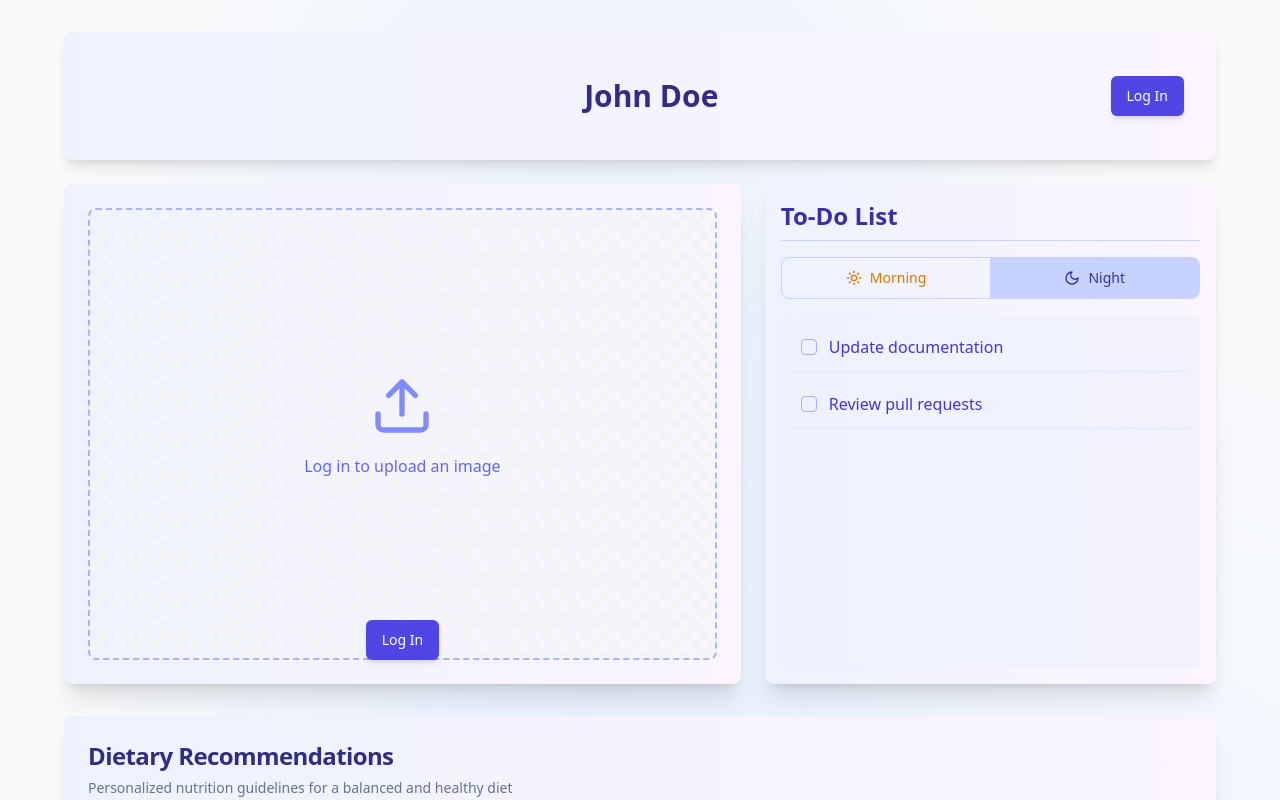
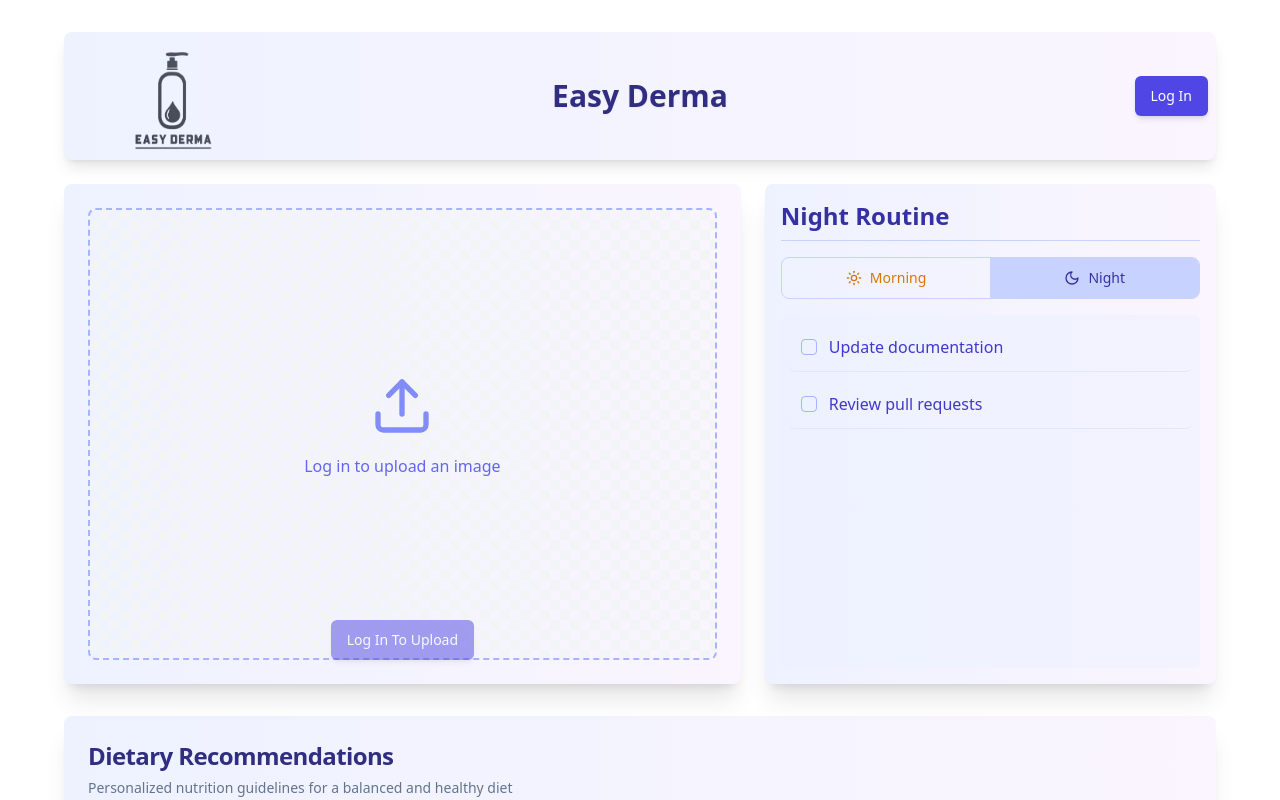
Before and after one commit to SecretariatV/EasyDerma, a Next.js app in the folder client/: page / in a window 1280 px wide. Shown: the top 800 px of the page. Built offline with nearby package versions, Linux system fonts and the light colour scheme.

Commit message:
logo, titles, button logic

```diff
--- a/client/AuthButtons.tsx
+++ b/client/AuthButtons.tsx
@@ -9,38 +9,34 @@ export function AuthButtons( {
     isMorning,
     isAuthenticated,
     loginWithRedirect,
-    logout
+    logout,
+    label = !isAuthenticated ? "Log In" : "Log Out"
 }: {
     isMorning: boolean;
     isAuthenticated: boolean;
     loginWithRedirect: () => void;
-    logout: (options?: LogoutOptions) => void
+    logout: (options?: LogoutOptions) => void;
+    label?: string;
 }) {
 
 
   return (
     <div>
-      {!isAuthenticated ? (
-        <Button onClick={() => loginWithRedirect()}
+      <Button disabled={!isAuthenticated && label != "Log In"} onClick={() => {
+        if(isAuthenticated) {
+          logout({ logoutParams: { returnTo: window.location.origin } });
+        }
+        else {
+          loginWithRedirect();
+        }
+      }}
       className={`shadow-md hover:shadow-lg transition-all ${
           isMorning
             ? "bg-amber-600 hover:bg-amber-700 text-white"
             : "bg-indigo-600 hover:bg-indigo-700 text-white"
         }`}>
-          Log In
+        {label}
       </Button>
-      ) : (
-        <Button
-          onClick={() => logout({ logoutParams: { returnTo: window.location.origin } })}
-          className={`shadow-md hover:shadow-lg transition-all ${
-            isMorning
-              ? "bg-amber-600 hover:bg-amber-700 text-white"
-              : "bg-indigo-600 hover:bg-indigo-700 text-white"
-          }`}
-        >
-          Log Out
-        </Button>
-      )}
     </div>
   );
 }
--- a/client/app/layout.tsx
+++ b/client/app/layout.tsx
@@ -3,7 +3,7 @@ import { AuthProvider } from './providers/AuthProvider';
 import './globals.css'
 
 export const metadata: Metadata = {
-  title: 'v0 App',
+  title: 'Easy Derma',
   description: 'Created with v0',
   generator: 'v0.dev',
 }
--- a/client/app/page.tsx
+++ b/client/app/page.tsx
@@ -13,8 +13,8 @@ import { useAuth0 } from "@auth0/auth0-react"
 
 export type ThemeMode = "morning" | "night"
 
-export default function Home() {
-  const [name, setName] = useState("John Doe")
+export default function Home(){
+  const [name, setName] = useState("Easy Derma")
   const [isLoggedIn, setIsLoggedIn] = useState(false)
   const [imageUrl, setImageUrl] = useState<string | null>(null)
   const [todos, setTodos] = useLocalStorage<Todo[]>("todos", [
@@ -47,9 +47,9 @@ export default function Home() {
 
   return (
     <main
-      className={`min-h-screen p-4 md:p-8 transition-colors duration-300 ${
-        themeMode === "morning" ? "bg-gradient-to-br from-amber-50 to-orange-50" : "bg-gradient-pattern"
-      }`}
+      className={
+        `min-h-screen p-4 md:p-8 transition-colors duration-300`
+      }
     >
       <div className="container mx-auto max-w-6xl">
         <Header
--- a/client/components/header.tsx
+++ b/client/components/header.tsx
@@ -4,6 +4,8 @@ import { Button } from "@/components/ui/button"
 import { Card } from "@/components/ui/card"
 import type { ThemeMode } from "@/app/page"
 import { AuthButtons } from "@/AuthButtons"
+import Image from "next/image"
+import logo from "@/public/logo.png"
 
 interface HeaderProps {
   name: string
@@ -24,20 +26,24 @@ export function Header({
 
   return (
     <Card
-      className={`w-full h-32 mb-6 overflow-hidden border-none shadow-lg transition-colors duration-300 ${
-        isMorning ? "bg-gradient-to-r from-amber-300 to-orange-300" : "bg-gradient-to-r from-indigo-50 to-purple-50"
+      className={`flex flex-row w-full items-center justify-between px-2 h-32
+        mb-6 overflow-hidden border-none shadow-lg transition-colors duration-300
+        ${
+        isMorning ? "bg-gradient-to-r from-amber-300 to-orange-300" :
+        "bg-gradient-to-r from-indigo-50 to-purple-50"
       }`}
     >
-      <div className="flex items-center justify-between px-8 h-full">
-        <div className="w-24" /> {/* Spacer for balance */}
+        <div className="flex flex-row items-center justify-left w-full h-full">
+          <Image src={logo} className="w-auto h-full" alt="Uploaded image"/>
+        </div>
         <h1
-          className={`text-3xl font-bold drop-shadow-sm transition-colors duration-300 ${
-            isMorning ? "text-amber-900" : "text-indigo-900"
-          }`}
-        >
-          {name}
-        </h1>
-        <div className="space-x-2">
+              className={`text-3xl font-bold drop-shadow-sm transition-colors duration-300 whitespace-nowrap ${
+                isMorning ? "text-amber-900" : "text-indigo-900"
+              }`}
+          >
+              {name}
+          </h1>
+        <div className="flex flex-row items-center justify-end w-full h-full">
           <AuthButtons
             isMorning={isMorning}
             isAuthenticated={isAuthenticated}
@@ -45,7 +51,6 @@ export function Header({
             logout={logout}
           />
         </div>
-      </div>
     </Card>
 
   )
--- a/client/components/image-upload.tsx
+++ b/client/components/image-upload.tsx
@@ -79,6 +79,7 @@ export function ImageUpload({
         </Label>
           <Input id="image-upload" type="file" accept="image/*" className="hidden" onChange={handleImageUpload} /> </>) :
         (<AuthButtons
+          label="Log In To Upload"
           isMorning={isMorning}
           isAuthenticated={isAuthenticated}
           loginWithRedirect={loginWithRedirect}
--- a/client/components/todo-list.tsx
+++ b/client/components/todo-list.tsx
@@ -44,7 +44,7 @@ export function TodoList({ todos, onToggle, themeMode, onThemeChange }: TodoList
             isMorning ? "text-amber-800 border-amber-200" : "text-indigo-800 border-indigo-200"
           }`}
         >
-          To-Do List
+          {isMorning ? "Morning" : "Night"} Routine
         </h2>
 
         {/* Time Toggle */}
```
Also changed, not shown: client/app/globals.css (line endings or trailing spaces), client/public/logo.png (added). Lines whose indentation alone changed are shown as unchanged.
